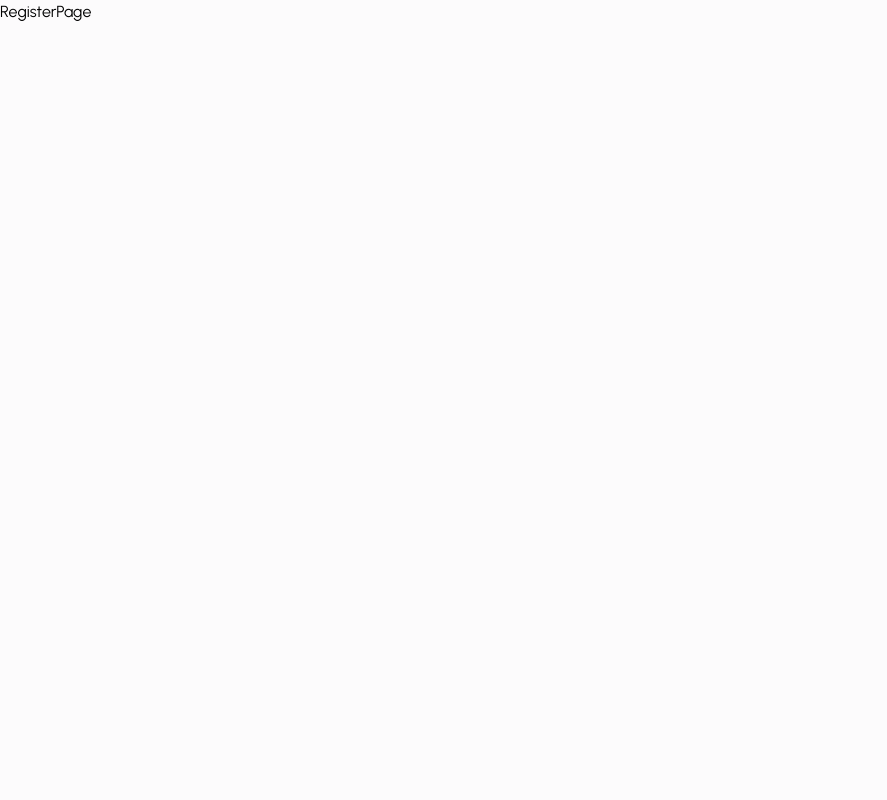
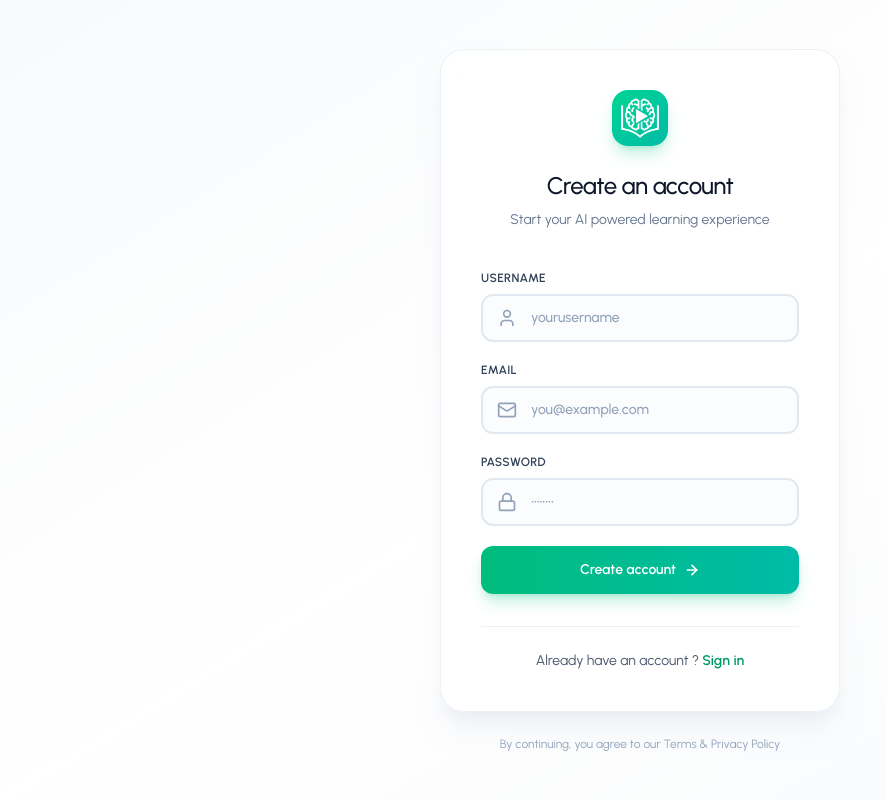
Before and after one commit to kikoNassif/MindBrief, a React (Vite) app in the folder frontend/MindBrief/: page /register in a window 1280 px wide. Shown: the whole page, without its empty margins (0-887 px from the left). Built offline with nearby package versions, Linux system fonts and the light colour scheme.

Commit message:
feat(auth): implemented register page UI and registration flow

```diff
--- a/frontend/MindBrief/src/pages/Auth/LoginPage.jsx
+++ b/frontend/MindBrief/src/pages/Auth/LoginPage.jsx
@@ -7,8 +7,8 @@
 
 const LoginPage = () => {
 
-  const [email, setEmail] = useState('alex@mindbrief.com');
-  const [password, setPassword] = useState('Test@1234');
+  const [email, setEmail] = useState('');
+  const [password, setPassword] = useState('');
   const [error, setError] = useState('');
   const [loading, setLoading] = useState(false);
   const [focusedField, setFocusedField] = useState(null);
--- a/frontend/MindBrief/src/pages/Auth/RegisterPage.jsx
+++ b/frontend/MindBrief/src/pages/Auth/RegisterPage.jsx
@@ -1,9 +1,204 @@
-import React from 'react'
+import React, { useState } from 'react';
+import { Link, useNavigate } from 'react-router-dom';
+import authService from '../../services/authService.js';
+import { BrainCircuit, Mail, Lock, ArrowRight, User } from 'lucide-react';
+import toast from 'react-hot-toast';
 
 const RegisterPage = () => {
+  const [username, setUsername] = useState("")
+  const [email, setEmail] = useState('');
+  const [password, setPassword] = useState('');
+  const [error, setError] = useState('');
+  const [loading, setLoading] = useState(false);
+  const [focusedField, setFocusedField] = useState(null);
+
+  const navigate = useNavigate();
+
+  const handleSubmit = async (e) => {
+    e.preventDefault();
+
+    if (password.length < 6) {
+      setError("Password must be at least 6 characters long.")
+      return
+    }
+
+    setError('');
+    setLoading(true);
+
+    try {
+      await authService.register(username.trim(), email.trim(), password);
+      toast.success('Registration successful! Please Login.');
+      navigate('/login');
+    } catch (err) {
+      setError(err.message || 'Failed to register. Please try again.');
+      toast.error(err.message || 'Failed to register.');
+    } finally {
+      setLoading(false);
+    }
+  };
+
   return (
-    <div>RegisterPage</div>
-  )
-}
+    <div className="flex items-center justify-center min-h-screen bg-linear-to-br from-slate-50 via-white to-slate-50">
+    <div className="absolute inset-0 bg-[radial-gradient(#e5e7eb_1px,transparent_1px)] bg-size-[16px_16px] opacity-30" />
+
+    <div className="relative w-full max-w-md px-6">
+      <div className="bg-white/80 backdrop-blur-xl border border-slate-200/60 rounded-3xl shadow-xl shadow-slate-200/50 p-10">
+        {/* Header */}
+        <div className="text-center mb-10">
+          <div className="inline-flex items-center justify-center w-14 h-14 rounded-2xl bg-linear-to-br from-emerald-400 to-teal-500 shadow-lg shadow-emerald-500/25 mb-6">
+            <a href="/">
+              <img
+                src="/mindbrief-logo-white.png"
+                alt="MindBrief Logo"
+                className=""
+                style={{ height: '40px' }}
+              />
+            </a>
+          </div>
+          <h1 className="text-2xl font-medium text-slate-900 tracking-tight mb-2">
+            Create an account
+          </h1>
+          <p className="text-slate-500 text-sm">
+            Start your AI powered learning experience
+          </p>
+        </div>
+
+        {/* Form */}
+        <div className="space-y-5">
+          {/* Username Field */}
+          <div className="space-y-2">
+            <label className="block text-xs font-semibold text-slate-700 uppercase tracking-wide">
+              Username
+            </label>
+            <div className="relative group">
+              <div
+                className={`absolute inset-y-0 left-0 pl-4 flex items-center pointer-events-none transition-colors duration-200 ${
+                  focusedField === "username"
+                    ? "text-emerald-500"
+                    : "text-slate-400"
+                  }`}
+              >
+                <User className="h-5 w-5" strokeWidth={2} />
+              </div>
+              <input
+                type="text"
+                value={username}
+                onChange={(e) => setUsername(e.target.value)}
+                onFocus={() => setFocusedField("username")}
+                onBlur={() => setFocusedField(null)}
+                className="w-full h-12 pl-12 pr-4 border-2 border-slate-200 rounded-xl bg-slate-50/50 text-slate-900 placeholder-slate-400 text-sm font-medium transition-all duration-200 focus:outline-none focus:border-emerald-500 focus:bg-white focus:shadow-lg focus:shadow-emerald-500/10"
+                placeholder="yourusername"
+              />
+            </div>
+          </div>
+
+          {/* Email Field */}
+          <div className="space-y-2">
+            <label className="block text-xs font-semibold text-slate-700 uppercase tracking-wide">
+              Email
+            </label>
+            <div className="relative group">
+              <div
+                className={`absolute inset-y-0 left-0 pl-4 flex items-center pointer-events-none transition-colors duration-200 ${
+                  focusedField === "email"
+                    ? "text-emerald-500"
+                    : "text-slate-400"
+                }`}
+              >
+                <Mail className="h-5 w-5" strokeWidth={2} />
+              </div>
+              <input
+                type="email"
+                value={email}
+                onChange={(e) => setEmail(e.target.value)}
+                onFocus={() => setFocusedField("email")}
+                onBlur={() => setFocusedField(null)}
+                className="w-full h-12 pl-12 pr-4 border-2 border-slate-200 rounded-xl bg-slate-50/50 text-slate-900 placeholder-slate-400 text-sm font-medium transition-all duration-200 focus:outline-none focus:border-emerald-500 focus:bg-white focus:shadow-lg focus:shadow-emerald-500/10"
+                placeholder="you@example.com"
+              />
+            </div>
+          </div>
+
+          {/* Password Field */}
+          <div className="space-y-2">
+            <label className="block text-xs font-semibold text-slate-700 uppercase tracking-wide">
+              Password
+            </label>
+            <div className="relative group">
+              <div
+                className={`absolute inset-y-0 left-0 pl-4 flex items-center pointer-events-none transition-colors duration-200 ${
+                    focusedField === "password"
+                      ? "text-emerald-500"
+                      : "text-slate-400"
+                  }`}
+                >
+                  <Lock className="h-5 w-5" strokeWidth={2} />
+                </div>
+                <input
+                  type="password"
+                  value={password}
+                  onChange={(e) => setPassword(e.target.value)}
+                  onFocus={() => setFocusedField("password")}
+                  onBlur={() => setFocusedField(null)}
+                  className="w-full h-12 pl-12 pr-4 border-2 border-slate-200 rounded-xl bg-slate-50/50 text-slate-900 placeholder-slate-400 text-sm font-medium transition-all duration-200 focus:outline-none focus:border-emerald-500 focus:bg-white focus:shadow-lg focus:shadow-emerald-500/10"
+                  placeholder="••••••••"
+                />
+            </div>
+          </div>
+
+          {/* Error Message */}
+          {error && (
+            <div className="rounded-lg bg-red-50 border border-red-200 p-3">
+              <p className="text-xs text-red-600 font-medium text-center">
+                {error}
+              </p>
+            </div>
+          )}
+
+          {/* Submit Button */}
+          <button
+            onClick={handleSubmit}
+            disabled={loading}
+            className="group relative w-full h-12 bg-linear-to-r from-emerald-500 to-teal-500 hover:from-emerald-600 hover:to-teal-600 active:scale-[0.98] text-white text-sm font-semibold rounded-xl transition-all duration-200 focus:outline-none focus:ring-4 focus:ring-emerald-500/20 disabled:opacity-50 disabled:cursor-not-allowed disabled:active:scale-100 shadow-lg shadow-emerald-500/25 overflow-hidden"
+          >
+            <span className="relative z-10 flex items-center justify-center gap-2">
+              {loading ? (
+                <>
+                  <div className="w-4 h-4 border-2 border-white/30 border-t-white rounded-full animate-spin" />
+                  Creating account...
+                </>
+              ) : (
+                <>
+                  Create account
+                  <ArrowRight
+                    className="w-4 h-4 group-hover:translate-x-1 transition-transform duration-200"
+                    strokeWidth={2.5}
+                  />
+                </>
+              )}
+            </span>
+            <div className="absolute inset-0 bg-linear-to-r from-white/0 via-white/20 to-white/0 -translate-x-full group-hover:translate-x-full transition-transform duration-700" />
+          </button>
+        </div>
+
+        {/* Footer */}
+          <div className="mt-8 pt-6 border-t border-slate-200/60">
+            <p className="text-center text-sm text-slate-600">
+              Already have an account ?{' '}
+              <Link to='/login' className="font-semibold text-emerald-600 hover:text-emerald-700 transition-colors duration-200">
+                Sign in
+              </Link>
+            </p>
+          </div>
+        </div>
+
+        {/* Subtle footer text */}
+        <p className="text-center text-xs text-slate-400 mt-6">
+          By continuing, you agree to our Terms & Privacy Policy
+        </p>
+      </div>
+    </div>
+  );
+};
 
 export default RegisterPage
```
